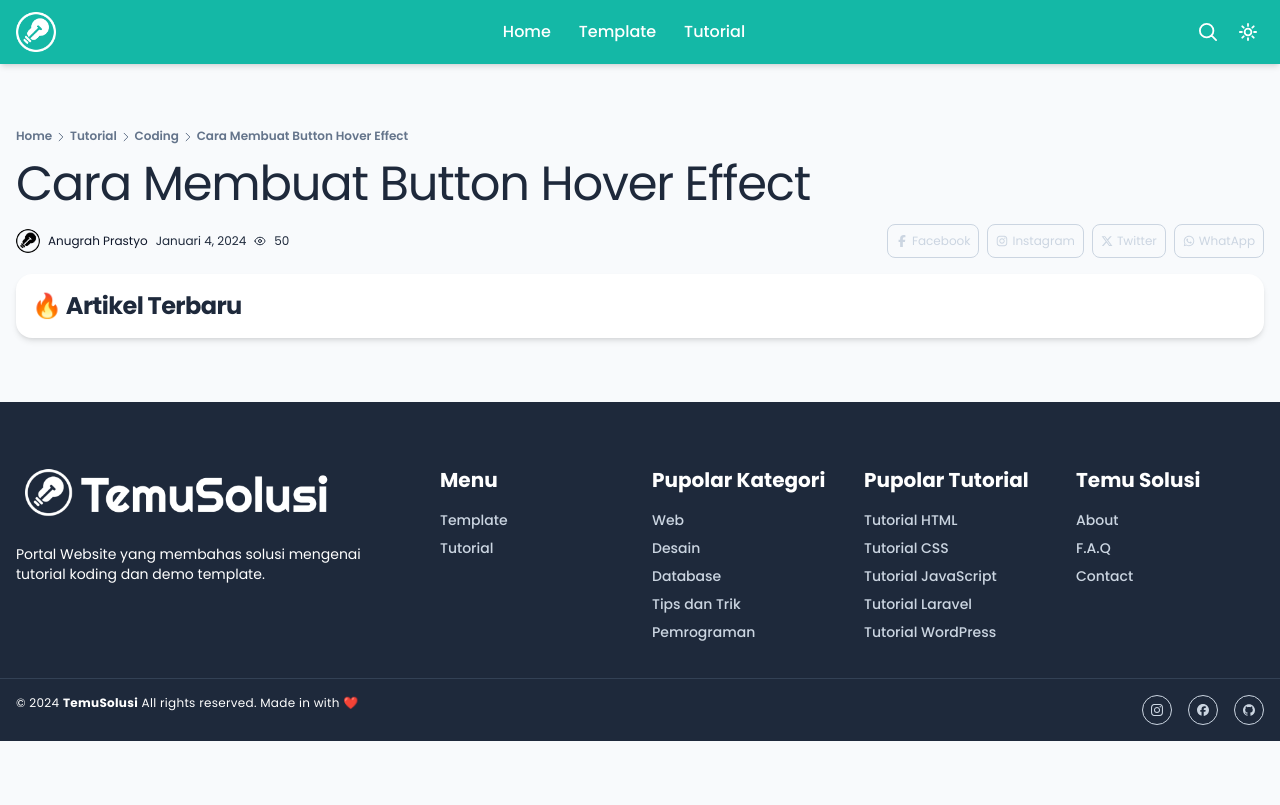
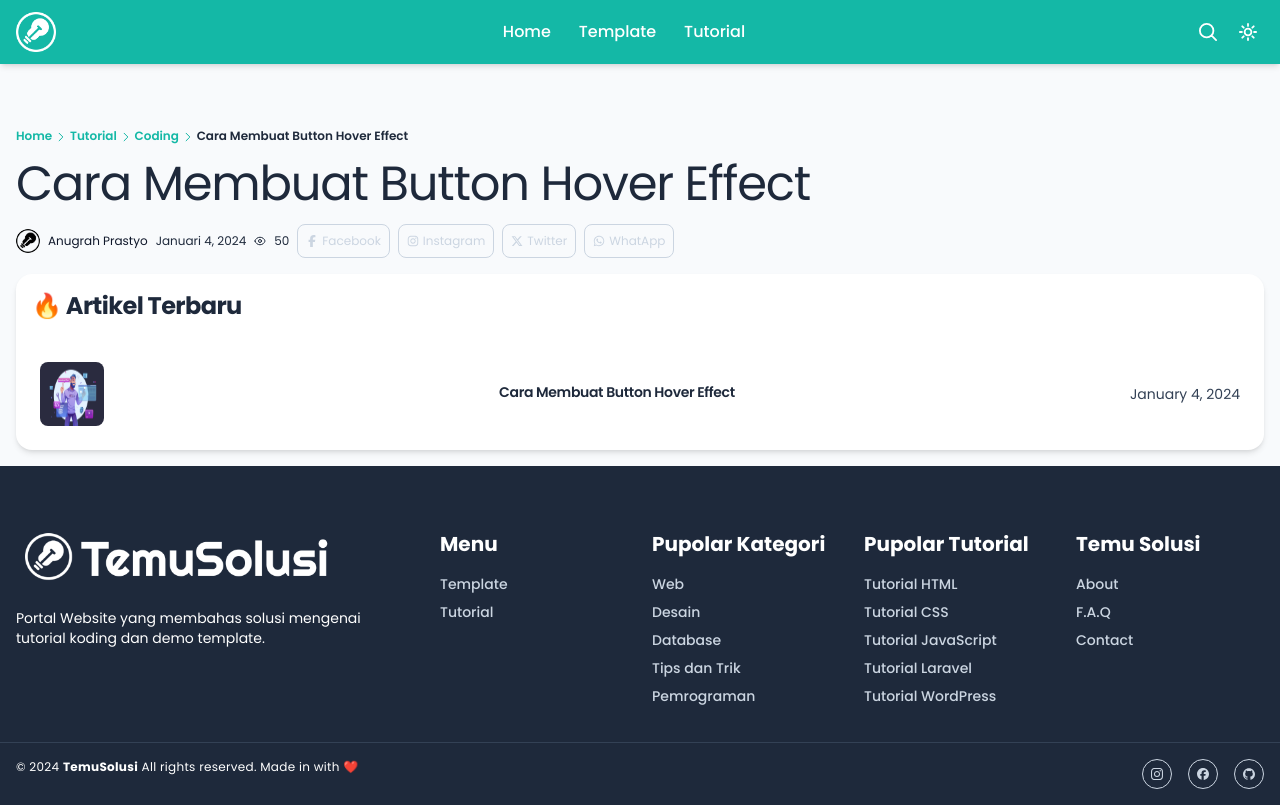
Before and after one commit to anugrahp13/template-temusolusi, a website: page artikel.html in a window 1280 px wide. Drawn offline with Linux system fonts and the light colour scheme.

Commit message:
refactor [index, artikel, template, tutorial] - added style class

```diff
--- a/artikel.html
+++ b/artikel.html
@@ -108,28 +108,27 @@
     <!-- Modal Search End -->
 
     <!-- Main Artikel Start -->
-    <div class="container px-0 lg:px-6 lg:max-w-7xl mx-auto grid grid-cols-4 md:grid-cols-12 my-16 mb:my-8 lg:my-16" style="height: auto !important;">
-        <div class="font-semibold text-slate-500 text-xs mb-4">
-            <a href="home.html" class="hover:text-slate-700 dark:text-primary hover:dark:text-white">Home</a>
+    <div class="container lg:max-w-7xl mx-auto px-4 mt-16">
+        <div class="font-semibold text-primary text-xs mb-4">
+            <a href="index.html" class="hover:text-teal-700 dark:text-primary hover:dark:text-white">Home</a>
             <svg xmlns="http://www.w3.org/2000/svg" class="w-3 h-3 inline" fill="none" viewBox="0 0 24 24" stroke-width="2" stroke="currentColor">
                 <path stroke-linecap="round" stroke-linejoin="round" d="m8.25 4.5 7.5 7.5-7.5 7.5" />
             </svg>
-            <a href="tutorial.html" class="hover:text-slate-700 dark:text-primary hover:dark:text-white">Tutorial</a>
+            <a href="tutorial.html" class="hover:text-teal-700 dark:text-primary hover:dark:text-white">Tutorial</a>
             <svg xmlns="http://www.w3.org/2000/svg" class="w-3 h-3 inline" fill="none" viewBox="0 0 24 24" stroke-width="2" stroke="currentColor">
                 <path stroke-linecap="round" stroke-linejoin="round" d="m8.25 4.5 7.5 7.5-7.5 7.5" />
             </svg>
-            <a href="kategori.html" class="hover:text-slate-700 dark:text-primary hover:dark:text-white">Coding</a>
+            <a href="kategori.html" class="hover:text-teal-700 dark:text-primary hover:dark:text-white">Coding</a>
             <svg xmlns="http://www.w3.org/2000/svg" class="w-3 h-3 inline" fill="none" viewBox="0 0 24 24" stroke-width="2" stroke="currentColor">
                 <path stroke-linecap="round" stroke-linejoin="round" d="m8.25 4.5 7.5 7.5-7.5 7.5" />
             </svg>
-            <span class="dark:text-white">Cara Membuat Button Hover Effect</span>
+            <span class="text-slate-800 dark:text-white">Cara Membuat Button Hover Effect</span>
         </div>
         <h1 class="text-3xl md:text-4xl lg:text-5xl font-dark mb-4 leading-tight tracking-tight">Cara Membuat Button Hover Effect</h1>
+    </div>
+    <div class="container px-0 lg:px-6 lg:max-w-7xl mx-auto grid grid-cols-4 md:grid-cols-12 my-4 mb:my-8 lg:my-16" style="height: auto !important;">
         <div class="col-span-12 lg:col-span-8">
-            <article>
-                <header class="not-prose">
-
-                    <div class="flex flex-wrap items-center justify-between gap-2 text-xs md:text-base mb-4">
+            <div class="flex flex-wrap items-center justify-start gap-2 text-xs md:text-base mb-4">
                 <div class="flex items-center gap-2 mb-2 md:mb-0">
                     <img src="src/images/icon-dark-temusolusi.png" data-src="src/images/icon-dark-temusolusi.png" alt="Penulis" class="rounded-full inline lazyload w-6 h-6 lazyload">
                     <a href="penulis.html" class="text-dark focus:text-primary hover:text-primary dark:text-white hover:dark:text-primary">Anugrah Prastyo</a>
@@ -163,12 +162,17 @@
                     </a>
                 </div>
             </div>
-                </header>
-            </article>
         </div>
         <aside class="md:px-8 md:pl-4 md:pr-0 lg:pl-8 lg:pr-0 mt-8 lg:mt-0 col-span-12 lg:col-span-4" style="height: auto !important;">
             <div class="mb-16 rounded-2xl bg-white dark:bg-slate-800 shadow-md">
                 <h2 class="text-2xl font-bold p-4 tracking-tight border-b dark:border-slate-700">🔥 Artikel Terbaru</h2>
+                <a href="" title="Cara Membuat Button Hover Effect">
+                    <div class="flex items-center justify-between p-6 hover:bg-slate-700 active:scale-95 active:rounded-xl transition-all gap-2">
+                        <img class="w-16 h-16 lazyload rounded-lg lazyload" src="src/images-articel/button-hover-effect.jpeg" data-src="src/images-articel/button-hover-effect.jpeg" alt="Button Hover Effect" width="64" height="64" >
+                        <h3 class="text-sm font-semibold tracking-tight line-clamp-2 leading-tight mb-1">Cara Membuat Button Hover Effect</h3>
+                        <p class="text-sm text-slate-700 dark:text-slate-200 line-clamp-1">January 4, 2024</p>
+                    </div>
+                </a>
             </div>
         </aside>
     </div>
```
Also changed, not shown: index.html (+1 -1 lines), template.html (+8 -39 lines), tutorial.html (+1 -1 lines). Lines whose indentation alone changed are shown as unchanged.
